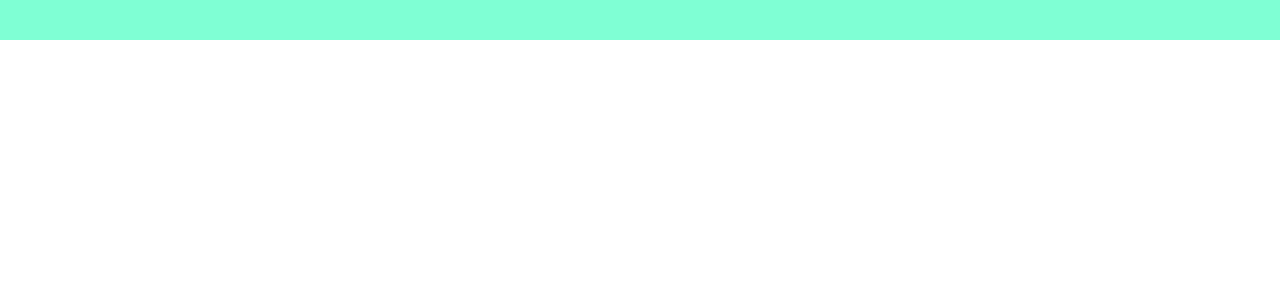
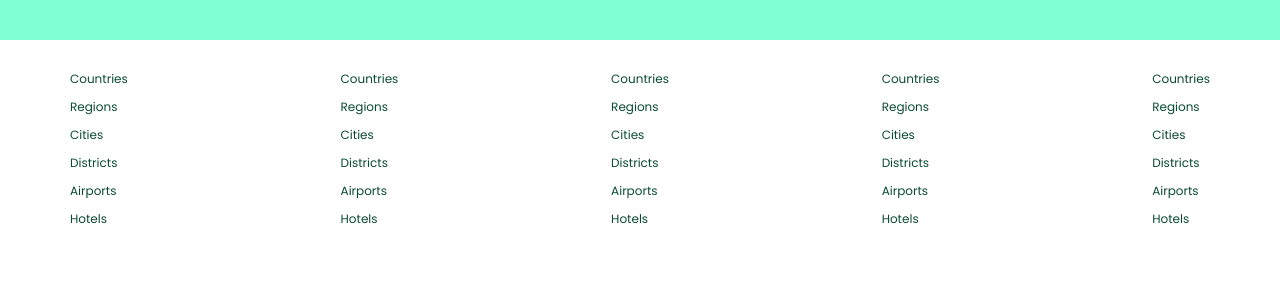
Before and after one commit to FernandoMoyano/booking-app, a React (Create React App) app: page / in a window 1280 px wide. Shown: the part 1828-2119 px from the top of the page. Before the commit the page ends 1868 px from the top, so only its background shows below. Built offline with nearby package versions, Linux system fonts and the light colour scheme.

Commit message:
Footer-component

```diff
--- /dev/null
+++ b/src/components/Footer/Footer.jsx
@@ -0,0 +1,58 @@
+import React from "react";
+import "./footer.css";
+
+const Footer = () => {
+	return (
+		<div className="footer">
+			<div className="fLists">
+				<ul className="fList">
+					<li className="fListItem">Countries</li>
+					<li className="fListItem">Regions</li>
+					<li className="fListItem">Cities</li>
+					<li className="fListItem">Districts</li>
+					<li className="fListItem">Airports</li>
+					<li className="fListItem">Hotels</li>
+				</ul>
+
+				<ul className="fList">
+					<li className="fListItem">Countries</li>
+					<li className="fListItem">Regions</li>
+					<li className="fListItem">Cities</li>
+					<li className="fListItem">Districts</li>
+					<li className="fListItem">Airports</li>
+					<li className="fListItem">Hotels</li>
+				</ul>
+
+				<ul className="fList">
+					<li className="fListItem">Countries</li>
+					<li className="fListItem">Regions</li>
+					<li className="fListItem">Cities</li>
+					<li className="fListItem">Districts</li>
+					<li className="fListItem">Airports</li>
+					<li className="fListItem">Hotels</li>
+				</ul>
+
+				<ul className="fList">
+					<li className="fListItem">Countries</li>
+					<li className="fListItem">Regions</li>
+					<li className="fListItem">Cities</li>
+					<li className="fListItem">Districts</li>
+					<li className="fListItem">Airports</li>
+					<li className="fListItem">Hotels</li>
+				</ul>
+
+				<ul className="fList">
+					<li className="fListItem">Countries</li>
+					<li className="fListItem">Regions</li>
+					<li className="fListItem">Cities</li>
+					<li className="fListItem">Districts</li>
+					<li className="fListItem">Airports</li>
+					<li className="fListItem">Hotels</li>
+				</ul>
+			</div>
+      <div className="fAuthor">	&#169;copyright Fernando Moyano 2023</div>
+		</div>
+	);
+};
+
+export default Footer;
--- /dev/null
+++ b/src/components/Footer/footer.css
@@ -0,0 +1,28 @@
+.footer {
+   width: 100%;
+   max-width: 1140px;
+   font-size: 12px;
+}
+
+.fLists {
+   width: 100%;
+   display: flex;
+   justify-content: space-between;
+   margin-bottom: 50px;
+}
+
+.fList {
+   list-style: none;
+   padding: 0;
+}
+
+.fListItem {
+   margin-bottom: 10px;
+   color:#0b4a35 ;
+   cursor: pointer;
+}
+.fAuthor{
+   font-size: 16px;
+   font-weight: 500;
+   text-align: center;
+}
--- a/src/pages/Home/Home.jsx
+++ b/src/pages/Home/Home.jsx
@@ -1,6 +1,7 @@
 import React from "react";
 import Featured from "../../components/Featured/Featured";
 import FeaturedProperties from "../../components/FeaturedProperties/FeaturedProperties";
+import Footer from "../../components/Footer/Footer";
 import Header from "../../components/Header/Header";
 import MailList from "../../components/MailList/MailList";
 import NavBar from "../../components/NavBar/NavBar";
@@ -19,6 +20,7 @@ const Home = () => {
 				<h1 className="homeTitle">Homes guests love</h1>
 				<FeaturedProperties />
 				<MailList />
+				<Footer />
 			</div>
 		</div>
 	);
```
